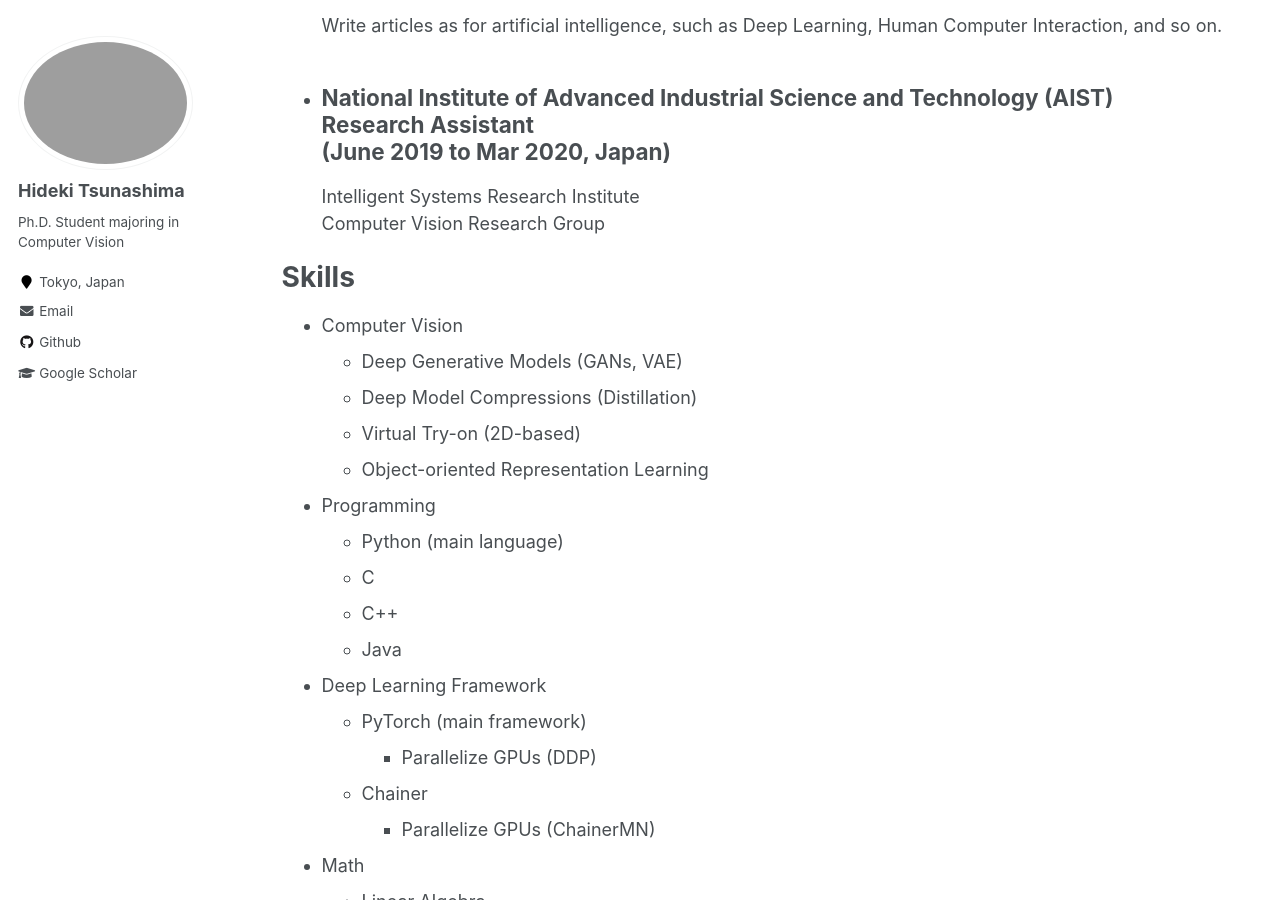
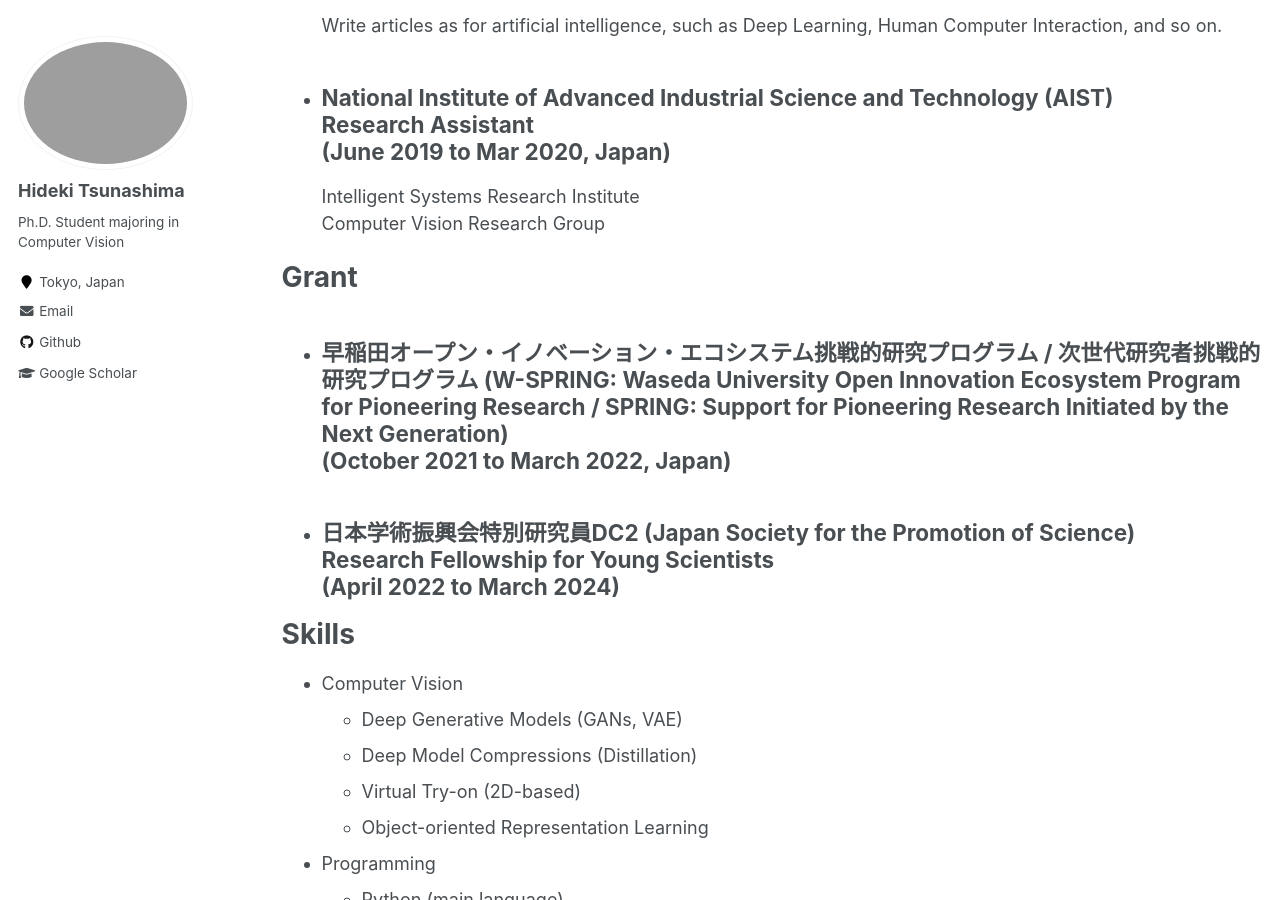
Before and after one commit to maguro27/hideki-tsunashima-page, a Jekyll site: the page built from _pages/cv.md, in a window 1280 px wide and 900 px high, scrolled down 1463 px. Built offline with Jekyll 4.4.1, drawn with Linux system fonts in a browser that asks for light colours.

Commit message:
add grant

```diff
--- a/_pages/cv.md
+++ b/_pages/cv.md
@@ -42,6 +42,13 @@ Write articles as for artificial intelligence, such as Deep Learning, Human Comp
 * ## National Institute of Advanced Industrial Science and Technology (AIST) <br>Research Assistant <br>(June 2019 to Mar 2020, Japan)
 Intelligent Systems Research Institute<br>
 Computer Vision Research Group
+
+<!-- ################################################### -->
+# Grant
+* ## 早稲田オープン・イノベーション・エコシステム挑戦的研究プログラム / 次世代研究者挑戦的研究プログラム (W-SPRING: Waseda University Open Innovation Ecosystem Program for Pioneering Research / SPRING: Support for Pioneering Research Initiated by the Next Generation) <br>(October 2021 to March 2022, Japan)
+
+* ## 日本学術振興会特別研究員DC2 (Japan Society for the Promotion of Science) <br> Research Fellowship for Young Scientists <br>(April 2022 to March 2024)
+
 
 <!-- ################################################### -->
 # Skills
```
